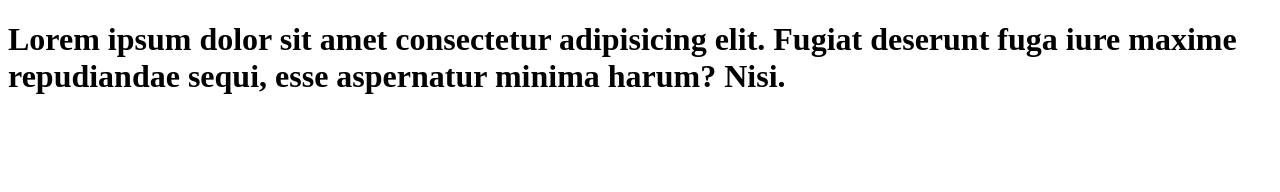
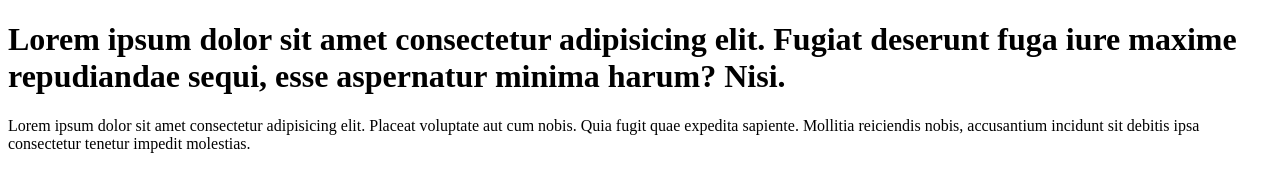
Before and after one commit to pintuyadav5468/learn-git, a plain HTML site: page index.html in a window 1280 px wide. Drawn offline with Linux system fonts and the light colour scheme.

Commit message:
add paragraph to code

```diff
--- a/index.html
+++ b/index.html
@@ -7,5 +7,6 @@
 </head>
 <body>
             <h1>Lorem ipsum dolor sit amet consectetur adipisicing elit. Fugiat deserunt fuga iure maxime repudiandae sequi, esse aspernatur minima harum? Nisi.</h1>
+            <p>Lorem ipsum dolor sit amet consectetur adipisicing elit. Placeat voluptate aut cum nobis. Quia fugit quae expedita sapiente. Mollitia reiciendis nobis, accusantium incidunt sit debitis ipsa consectetur tenetur impedit molestias.</p>
 </body>
 </html>
```
